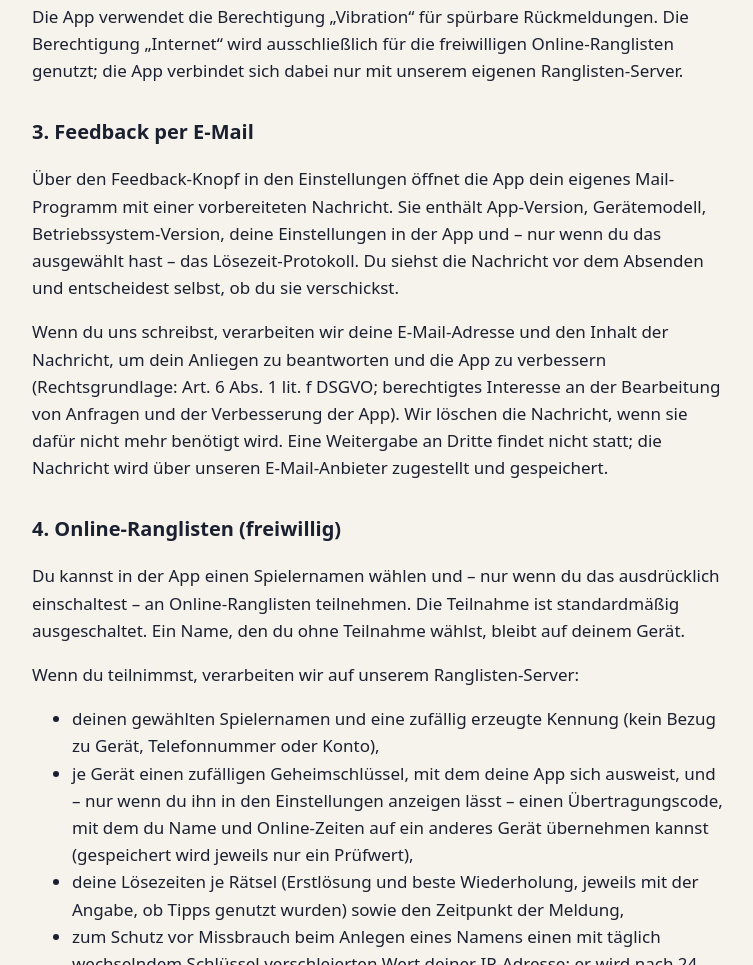
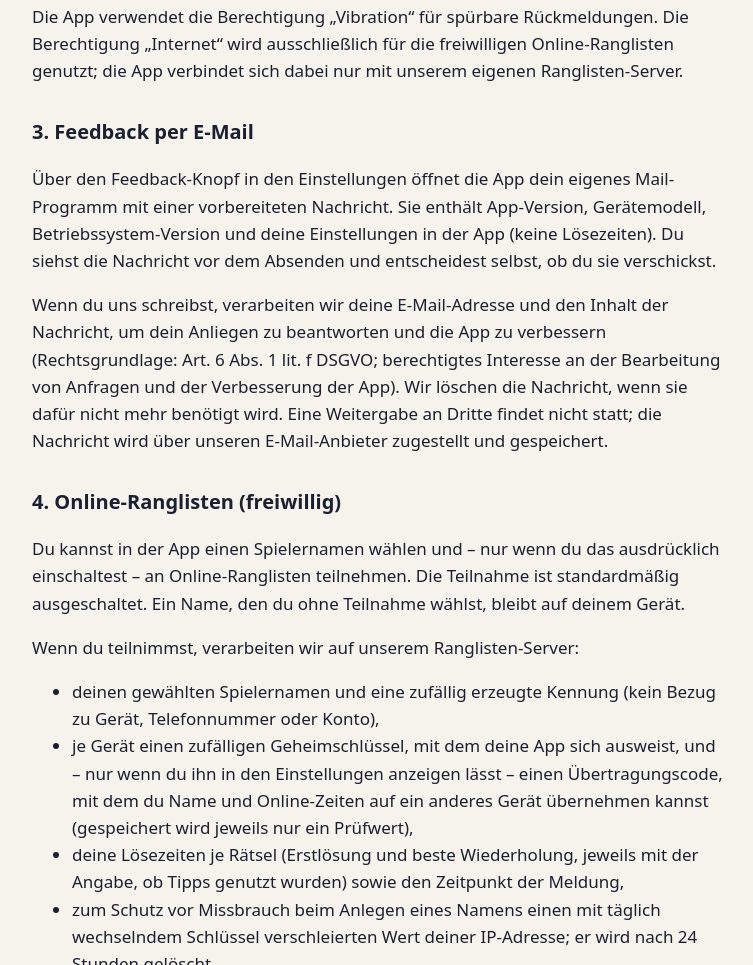
Before and after one commit to uyb-app/Website, a plain HTML site: page safehouse/datenschutz/index.html in a window 1280 px wide. Shown: the part 868-1833 px from the top of the page, without its empty margins (260-1013 px from the left). Drawn offline with Linux system fonts and the light colour scheme.

Commit message:
Datenschutz: Feedback-Mail enthält keine Lösezeiten mehr (ab nächster App-Version)

```diff
--- a/safehouse/datenschutz/index.html
+++ b/safehouse/datenschutz/index.html
@@ -32,7 +32,7 @@ E-Mail: <a href="mailto:support@uyb.app">support@uyb.app</a></p>
 <p>Die App verwendet die Berechtigung „Vibration“ für spürbare Rückmeldungen. Die Berechtigung „Internet“ wird ausschließlich für die freiwilligen Online-Ranglisten genutzt; die App verbindet sich dabei nur mit unserem eigenen Ranglisten-Server.</p>
 
 <h2>3. Feedback per E-Mail</h2>
-<p>Über den Feedback-Knopf in den Einstellungen öffnet die App dein eigenes Mail-Programm mit einer vorbereiteten Nachricht. Sie enthält App-Version, Gerätemodell, Betriebssystem-Version, deine Einstellungen in der App und – nur wenn du das ausgewählt hast – das Lösezeit-Protokoll. Du siehst die Nachricht vor dem Absenden und entscheidest selbst, ob du sie verschickst.</p>
+<p>Über den Feedback-Knopf in den Einstellungen öffnet die App dein eigenes Mail-Programm mit einer vorbereiteten Nachricht. Sie enthält App-Version, Gerätemodell, Betriebssystem-Version und deine Einstellungen in der App (keine Lösezeiten). Du siehst die Nachricht vor dem Absenden und entscheidest selbst, ob du sie verschickst.</p>
 <p>Wenn du uns schreibst, verarbeiten wir deine E-Mail-Adresse und den Inhalt der Nachricht, um dein Anliegen zu beantworten und die App zu verbessern (Rechtsgrundlage: Art.&nbsp;6 Abs.&nbsp;1 lit.&nbsp;f DSGVO; berechtigtes Interesse an der Bearbeitung von Anfragen und der Verbesserung der App). Wir löschen die Nachricht, wenn sie dafür nicht mehr benötigt wird. Eine Weitergabe an Dritte findet nicht statt; die Nachricht wird über unseren E-Mail-Anbieter zugestellt und gespeichert.</p>
 
 <h2>4. Online-Ranglisten (freiwillig)</h2>
```
Also changed, not shown: safehouse/privacy/index.html (+1 -1 lines).
